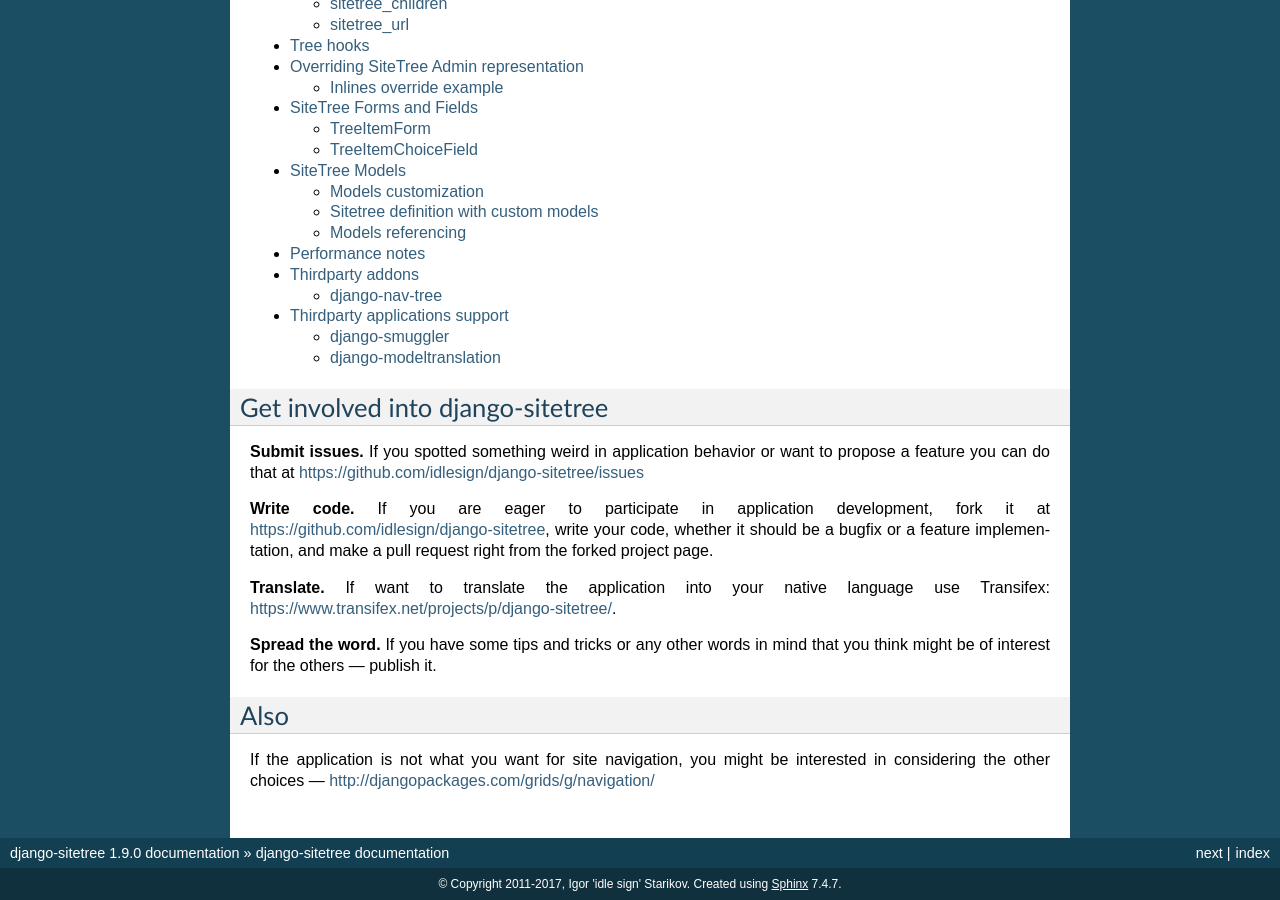
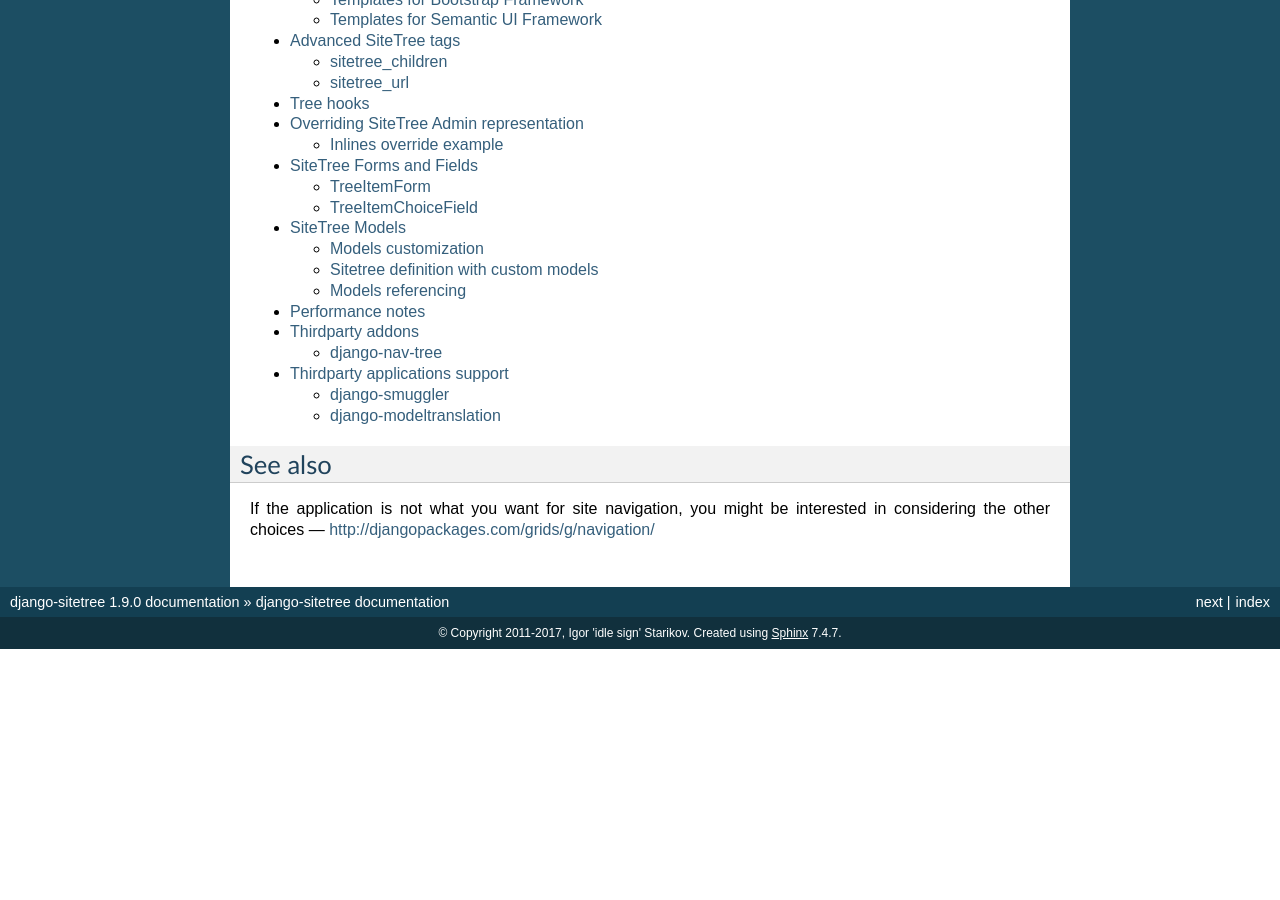
Before and after one commit to idlesign/django-sitetree, a Sphinx documentation site: the page built from docs/source/index.rst, in a window 1280 px wide and 900 px high, scrolled down 1357 px. Built offline with Sphinx 7.4.7, drawn with Linux system fonts in a browser that asks for light colours; pages that are not in the unit, such as notebooks, are missing from menus; after the commit the page ends 2006 px from its top, so only the background shows below that; some of the changed text lies outside the part shown.

Commit message:
Docs updated.

```diff
--- a/docs/source/index.rst
+++ b/docs/source/index.rst
@@ -57,19 +59,7 @@
     thirdparty
 
 
-Get involved into django-sitetree
----------------------------------
-
-**Submit issues.** If you spotted something weird in application behavior or want to propose a feature you can do that at https://github.com/idlesign/django-sitetree/issues
-
-**Write code.** If you are eager to participate in application development, fork it at https://github.com/idlesign/django-sitetree, write your code, whether it should be a bugfix or a feature implementation, and make a pull request right from the forked project page.
-
-**Translate.** If want to translate the application into your native language use Transifex: https://www.transifex.net/projects/p/django-sitetree/.
-
-**Spread the word.** If you have some tips and tricks or any other words in mind that you think might be of interest for the others — publish it.
-
-
-Also
-----
+See also
+--------
 
 If the application is not what you want for site navigation, you might be interested in considering the other choices — http://djangopackages.com/grids/g/navigation/
```
Also changed, not shown: other parts of docs/source/index.rst (+2 -0 lines), 1 other file.
